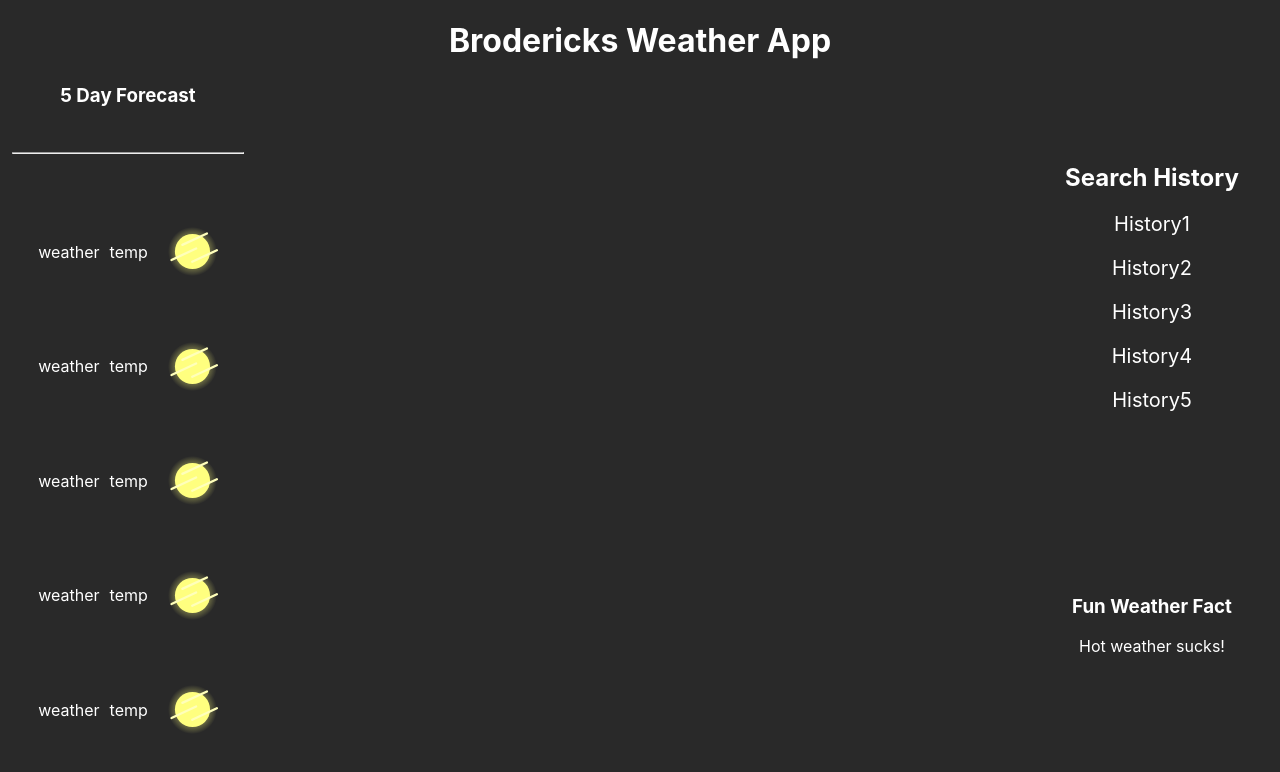
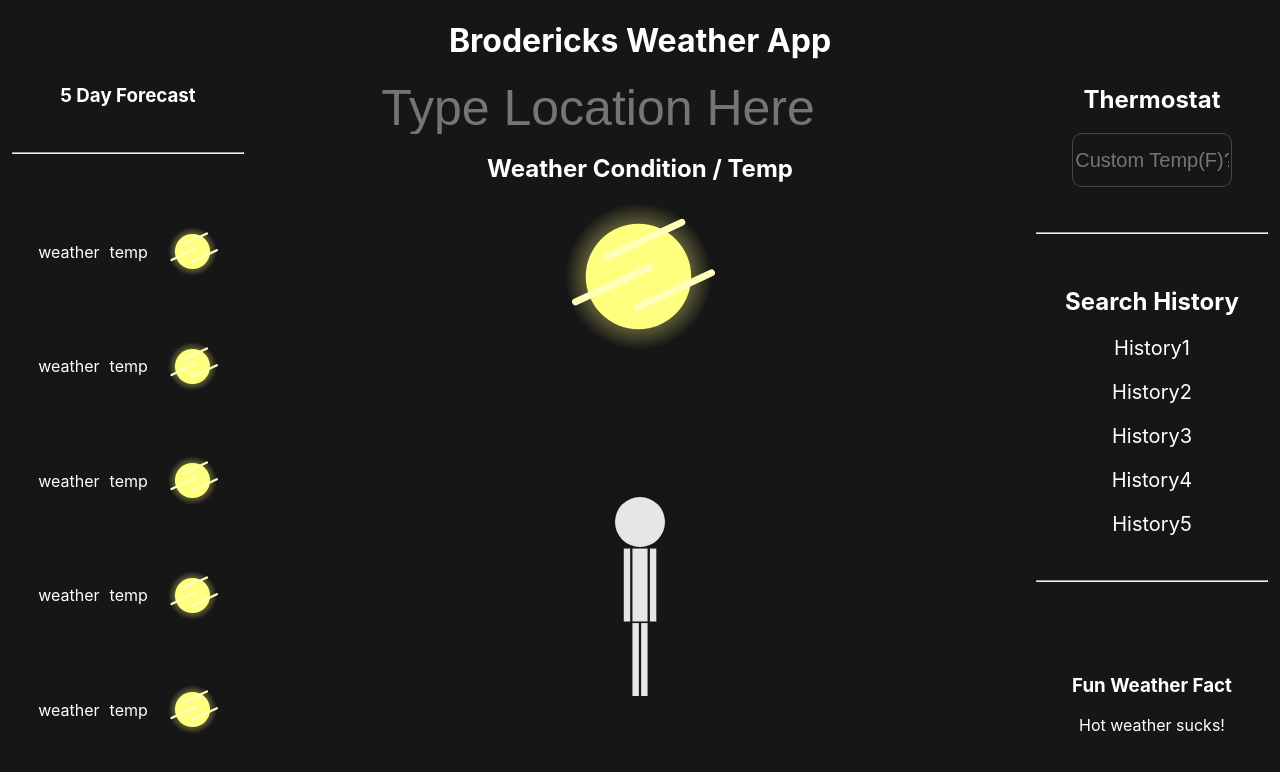
Before and after one commit to ZeroBitzz/react-weather-app, a React (Create React App) app: page / in a window 1280 px wide. Shown: the top 772 px of the page. Built offline with nearby package versions, Linux system fonts and the light colour scheme.

Commit message:
css changes, added thermostat

```diff
--- a/src/App.css
+++ b/src/App.css
@@ -1,5 +1,5 @@
 body {
-  background-color: rgb(41, 41, 41);
+  background-color: rgb(22, 22, 22);
   color: white;
 }
 
@@ -9,3 +9,29 @@ body {
   flex-direction: row;
   justify-content: space-between;
 }
+
+.main-content {
+  display: flex;
+  flex-direction: column;
+  justify-content: space-between;
+  height: 100vh;
+}
+
+.location-input {
+  background-color: transparent;
+  font-size: 50px;
+  color: white;
+  border: 0;
+  width: 80%;
+  height: 50px;
+}
+
+.weather-icon {
+  width: 150px;
+}
+
+.weatherman {
+  width: 50px;
+  align-self:self-end;
+  margin-bottom: 100px;
+}
--- a/src/App.js
+++ b/src/App.js
@@ -1,6 +1,8 @@
 import './App.css'
 import Forecast from './Forecast'
 import HistoryAndFacts from './History-And-Facts'
+import weatherman from './weatherman/weatherman.svg'
+import sunnyIcon from './Icons/sunny-icon.svg'
 // import { useState, useEffect } from 'react'
 
 // const locationData = 'https://api.openweathermap.org/geo/1.0/direct?q=london&limit=5&appid=4a95e5cd2ec6b313c75d4a7c3b046b39'
@@ -21,7 +23,24 @@ function App() {
   return (
     <div className="App">
       <Forecast />
-      <h1>Brodericks Weather App</h1>
+      <div>
+
+        <div className='main-content'>
+          <div>
+            <h1>Brodericks Weather App</h1>
+            <form>
+              <input className='location-input' type='text' placeholder='Type Location Here'/>
+            </form>
+            <h2>Weather Condition / Temp</h2>
+            <img className='weather-icon' src={sunnyIcon}/>
+          </div>
+
+          <div>
+            <img className='weatherman' src={weatherman}/>
+          </div>
+        </div>
+
+      </div>
       <HistoryAndFacts />
     </div>
   )
--- a/src/History-And-Facts.css
+++ b/src/History-And-Facts.css
@@ -22,3 +22,21 @@
     cursor: pointer;
     background-color: rgb(69,69,69);
 }
+
+.search-history-h2 {
+    margin-top: -20px;
+}
+
+.thermostat {
+    background-color: transparent;
+    border: 1px solid rgb(69,69,69);
+    border-radius: 10px;
+    font-size: 20px;
+    color: white;
+    width: 60%;
+    height: 50px;
+}
+
+.thermostat-form {
+    margin-bottom: 20px;
+}
--- a/src/History-And-Facts.js
+++ b/src/History-And-Facts.js
@@ -3,14 +3,25 @@ import './History-And-Facts.css'
 function HistoryAndFacts(){
     return (
         <div className='history-and-facts'>
+            <div>
+                <h2>Thermostat</h2>
+                <form className='thermostat-form'>
+                    <input className='thermostat' type='text' placeholder='Custom Temp(F)?'/>
+                </form>
+            </div>
+
+            <hr />
+
             <div className='history'>
-                <h2>Search History</h2>
+                <h2 className='search-history-h2'>Search History</h2>
                 <span>History1</span>
                 <span>History2</span>
                 <span>History3</span>
                 <span>History4</span>
                 <span>History5</span>
             </div>
+
+            <hr />
 
             <div className='facts'>
                 <h3>Fun Weather Fact</h3>
```
